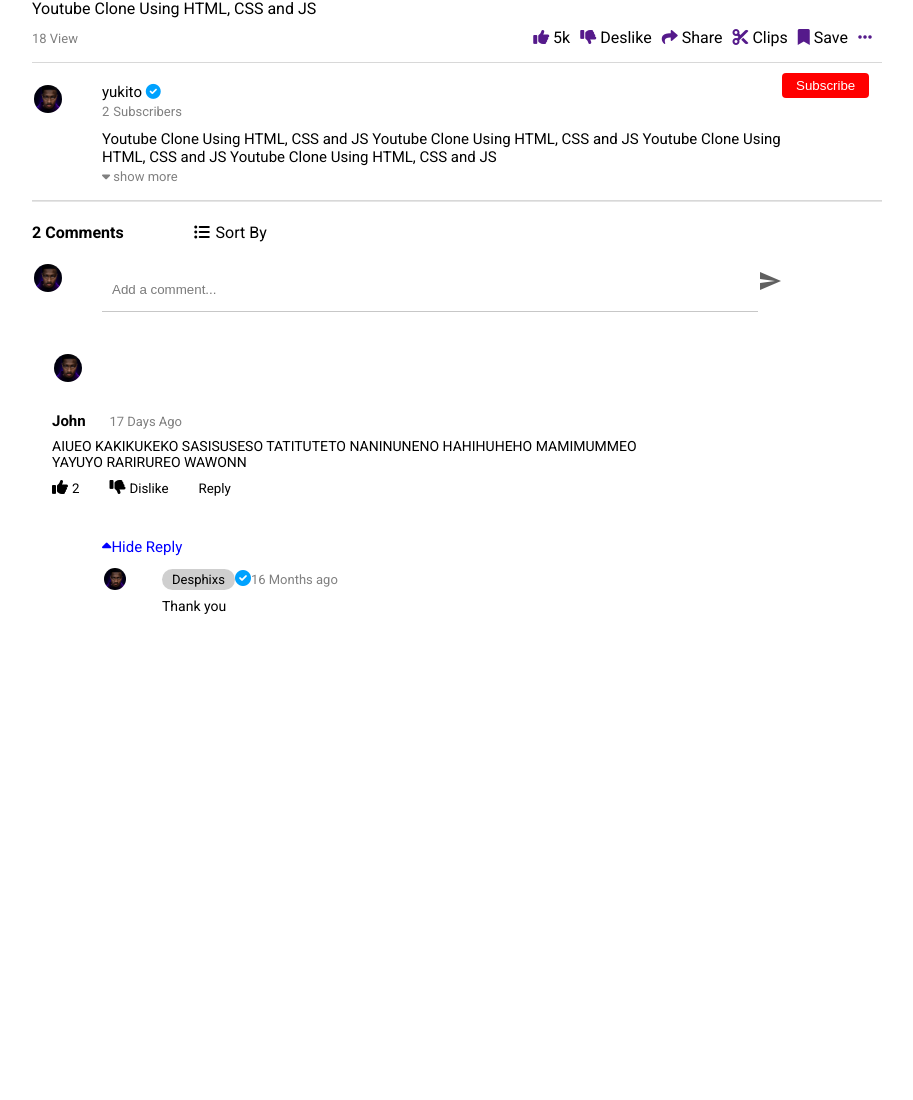
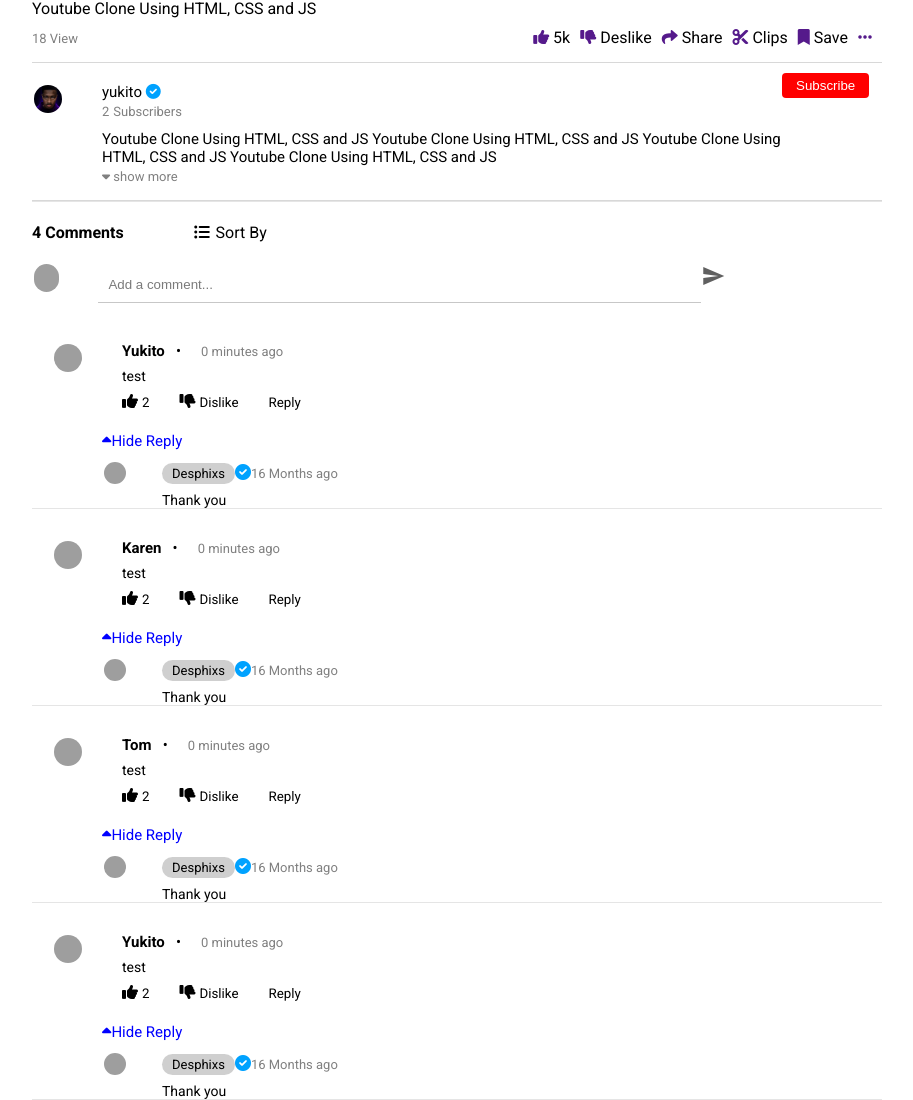
Before and after one commit to ajdjaiuoapooiad/Django-ytpj4, a Django app: template templates/video.html in a window 1360 px wide. Shown: the part 656-1756 px from the top of the page, without its empty margins (64-977 px from the left). Before the commit the page ends 1270 px from the top, so only its background shows below. Run offline with Django 4.2, Linux system fonts and the light colour scheme; the template is opened without the code that fills it: values that come from a table or form of the project are taken from there, others are empty; data comes from the database, SQL or seed files in the repository; both versions use the stored data as it was after the commit; parts of the project's set-up code (start-up, migrations or seed data) failed here and were passed over; grey boxes are pictures that could not be loaded.

Commit message:
comment ok

```diff
--- a/templates/video.html
+++ b/templates/video.html
@@ -132,8 +132,8 @@
 
                     <div class="comment">
                         <div class="comment-heading flex">
-                            <h4><b>2 Comments</b></h4>
-                            <h4><i class="fa fa-list-ul"></i> <label>Sort By</label> </h4>
+                            <h4><b>{{comment.count}} Comments</b></h4>
+                            <h4><i class="fas fa-list-ul"></i> <label>Sort By</label> </h4>
                         </div>
                     </div>
 
@@ -141,27 +141,33 @@
 
                     <div class="details comment-self flex">
                         <div class="img">
-                            <img src="{% static 'images/logo.jpg' %}" alt="">
+                            <img src="https://cdn-icons-png.flaticon.com/512/1144/1144760.png" alt="">
                         </div>
 
-                        <div class="heading flex">
-                            <input type="text" placeholder="Add a comment..." id="comment" name="comment">
-                            <button ><i class="material-icons">send</i></button>
-                        </div>
+                        <form action="" style="width: 100%;" id="comment_form">
+
+                            {% csrf_token %}
+                            <div class="heading flex">
+                                <input type="text" placeholder="Add a comment..." id="comment" name="comment">
+                                <button ><i class="material-icons">send</i></button>
+                            </div>
+                        </form>
 
                     </div>
 
-                    <div class="details flex">
 
                         <!-- Comment index -->
-                        <div class="details-Comment">
+
+                    {% for c in comment %}
+                    <div class="details-Comment">
+                        <div class="details flex">
 
                             <div class="img">
-                                <img  src="{% static 'images/logo.jpg' %}"  alt="">
+                                <img  src="https://cdn-icons-png.flaticon.com/512/1144/1144760.png"  alt="">
                             </div>
                             <div class="heading">
-                                <h4><b>John</b> <span>17 Days Ago</span></h4>
-                                <p>AIUEO KAKIKUKEKO SASISUSESO TATITUTETO NANINUNENO HAHIHUHEHO MAMIMUMMEO YAYUYO RARIRUREO WAWONN </p>
+                                <h4><b>{{c.user.username|title}} </b> &nbsp; •<span>{{c.date|timesince}} ago</span></h4>
+                                <p>{{c.comment}}</p>
 
                                 <div class="comment-like flex">
                                     <div class="icon">
@@ -180,9 +186,9 @@
 
                                 </div>
                             </div>
-                        </div>
 
 
+                        </div>
                     </div>
 
                     <!-- Comment Reply -->
@@ -190,7 +196,7 @@
                         <label for="" class="tags"><i class="fa fa-caret-up"></i>Hide Reply</label>
                         <div class="replay-details flex">
                             <div class="img">
-                                <img  src="{% static 'images/logo.jpg' %}"  alt="">
+                                <img  src="https://cdn-icons-png.flaticon.com/512/1144/1144760.png"  alt="">
                             </div>
                             <div class="text">
                                 <h4><label for="">Desphixs</label><i class="fas fa-check-circle"></i><span>16 Months ago</span> </h4>
@@ -198,8 +204,9 @@
                             </div>
                         </div>
                     </div>
+                    <hr>
 
-
+                    {% endfor %}
 
                 </div>
             </div>
```
Also changed, not shown: core/views.py (+13 -1 lines), db.sqlite3.
